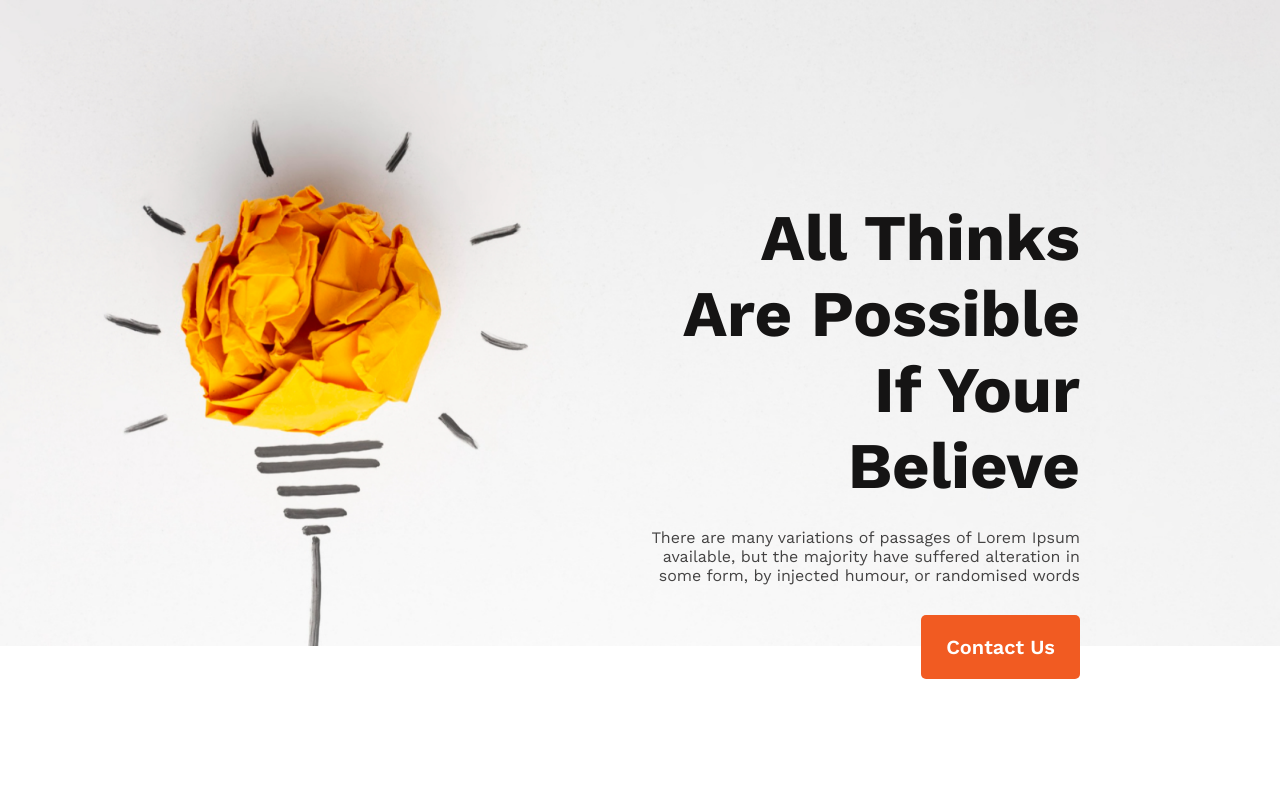
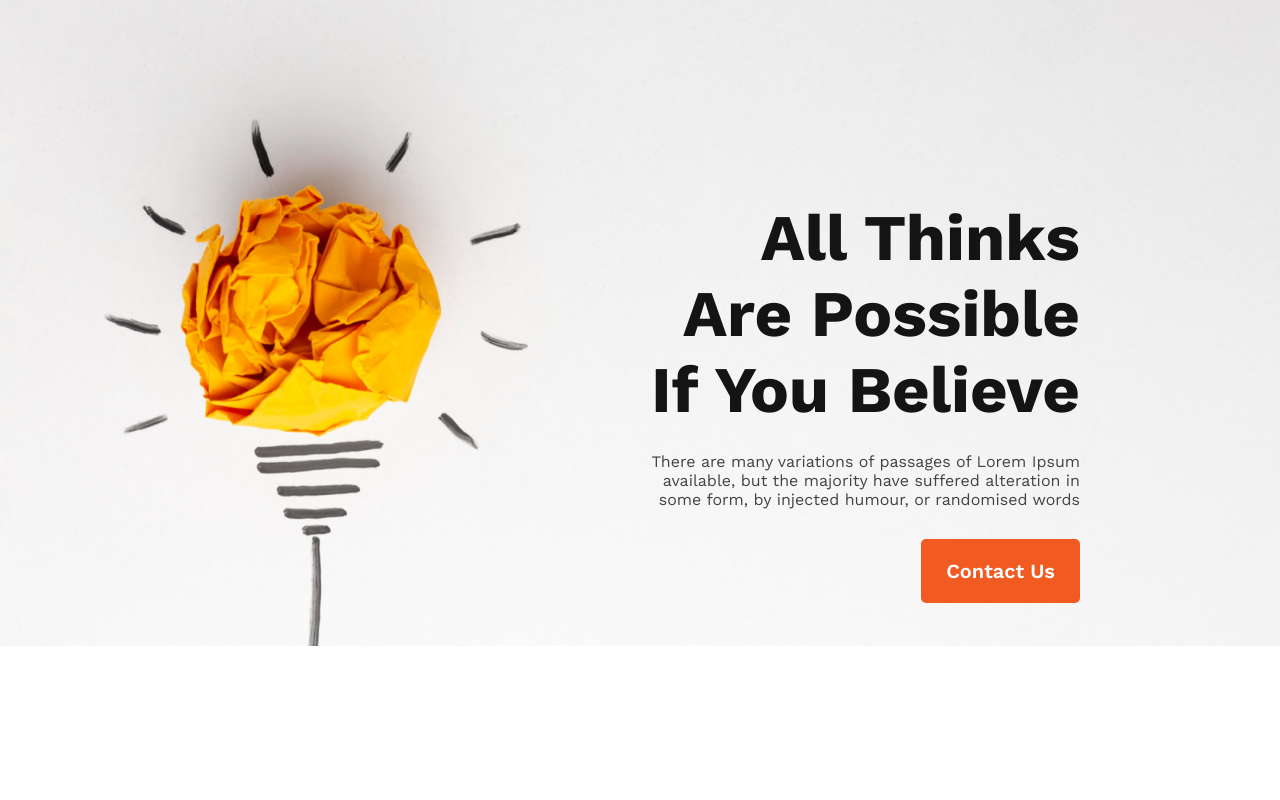
Before and after one commit to Ferdousnayeem/project-one-new-year-new-me, a plain HTML site: page index.html in a window 1280 px wide. Shown: the top 800 px of the page. Drawn offline with nearby package versions, Linux system fonts and the light colour scheme.

Commit message:
spelling correction

```diff
--- a/index.html
+++ b/index.html
@@ -23,7 +23,7 @@
         <!-- empty div -->
       </div>
       <div class="right-side">
-        <h1 class="title-one">All Thinks Are Possible If Your Believe</h1>
+        <h1 class="title-one">All Thinks Are Possible If You Believe</h1>
         <p class="description-one">
           There are many variations of passages of Lorem Ipsum available, but
           the majority have suffered alteration in some form, by injected
```
